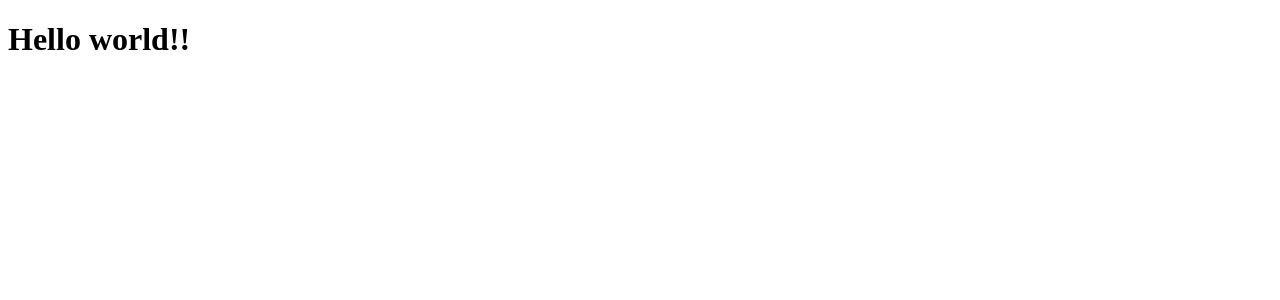
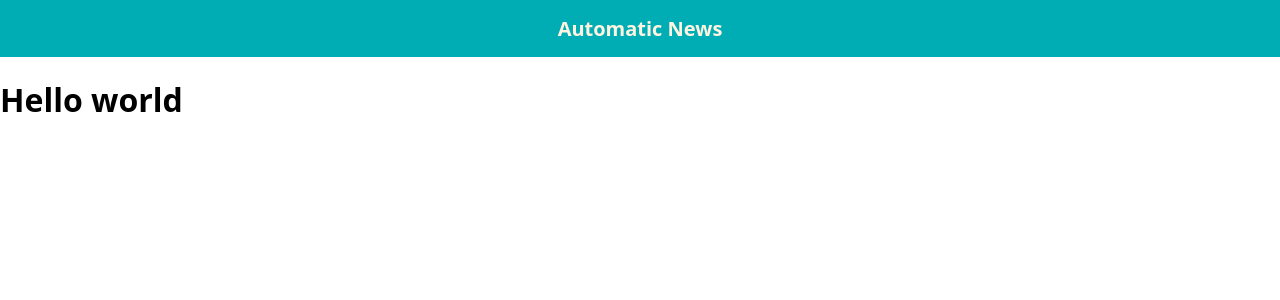
Before and after one commit to javieroc/news_front, a Next.js app: page / in a window 1280 px wide. Shown: the top 300 px of the page. Built offline with nearby package versions, Linux system fonts and the light colour scheme.

Commit message:
Layout component

```diff
--- /dev/null
+++ b/components/Layout.js
@@ -0,0 +1,50 @@
+import Link from "next/link";
+import Head from "next/head";
+
+export default class Layout extends React.Component {
+  render() {
+    const { children, title } = this.props;
+
+    return (
+      <div>
+        <Head>
+          <title>{title}</title>
+          <meta
+            name="viewport"
+            content="width=device-width, initial-scale=1.0"
+          />
+        </Head>
+
+        <header>
+          <Link href="/">
+            <a>Automatic News</a>
+          </Link>
+        </header>
+
+        {children}
+
+        <style jsx>{`
+          header {
+            color: #fff4e0;
+            background: #00adb5;
+            padding: 15px;
+            text-align: center;
+          }
+          header a {
+            color: #fff4e0;
+            font-size: 20px;
+            font-weight: bold;
+            text-decoration: none;
+          }
+        `}</style>
+        <style jsx global>{`
+          body {
+            margin: 0;
+            font-family: system-ui;
+            background: white;
+          }
+        `}</style>
+      </div>
+    );
+  }
+}
--- a/pages/index.js
+++ b/pages/index.js
@@ -1,5 +1,11 @@
+import Layout from "../components/Layout";
+
 export default class extends React.Component {
   render() {
-    return <h1>Hello world!!</h1>;
+    return (
+      <Layout title="Automatic News">
+        <h1>Hello world</h1>
+      </Layout>
+    );
   }
 }
```
